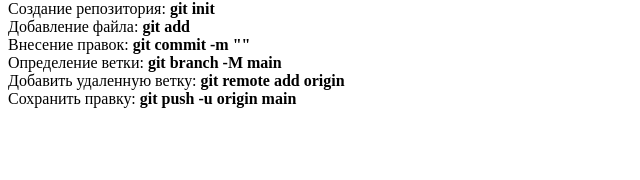
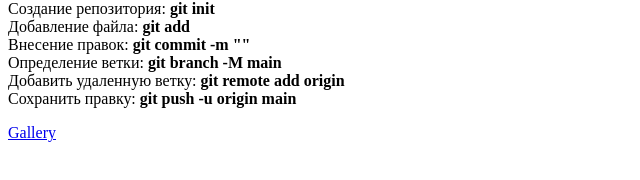
Before and after one commit to 2JenyaL2/Lessons, a plain HTML site: page index.html in a window 1280 px wide. Shown: the part 80-260 px from the top of the page, 0-640 px from the left. Drawn offline with Linux system fonts and the light colour scheme.

Commit message:
href added

```diff
--- a/index.html
+++ b/index.html
@@ -14,5 +14,6 @@
     Определение ветки: <strong>git branch -M main</strong><br>
     Добавить удаленную ветку: <strong>git remote add origin</strong><br>
     Сохранить правку: <strong>git push -u origin main</strong></p>
+    <a href="gallery.html"><p>Gallery</p></a>
 </body>
 </html>
```
Also changed, not shown: gallery.html (+1 -0 lines).
